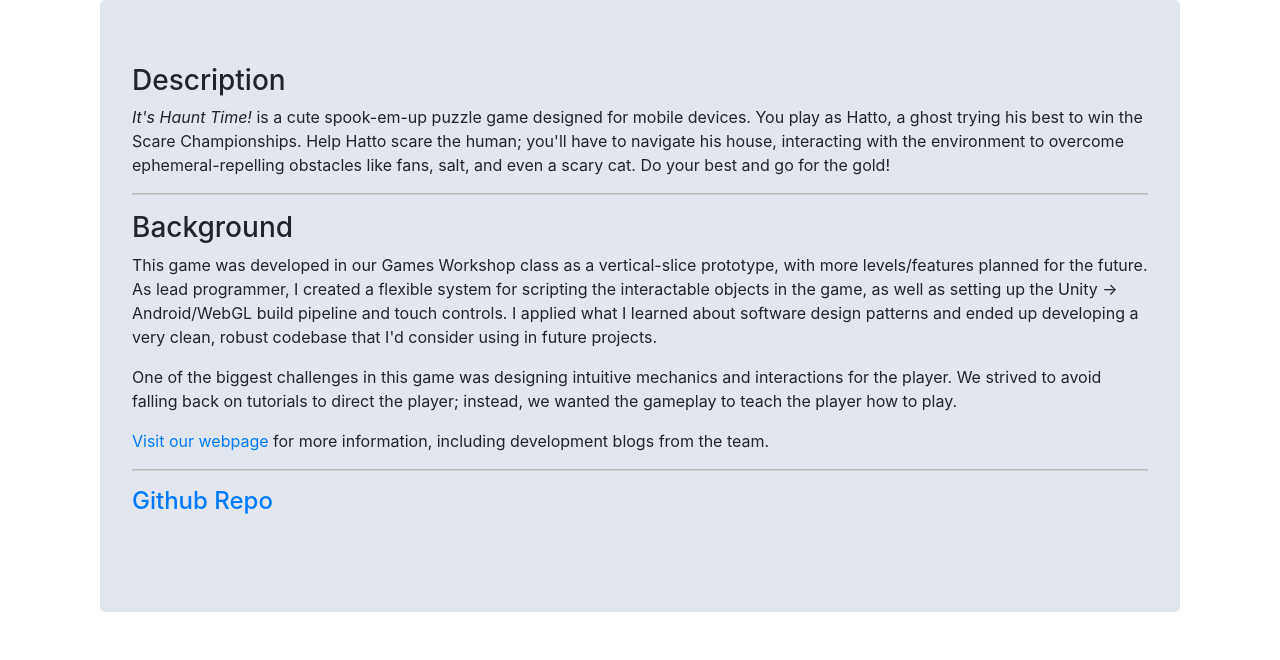
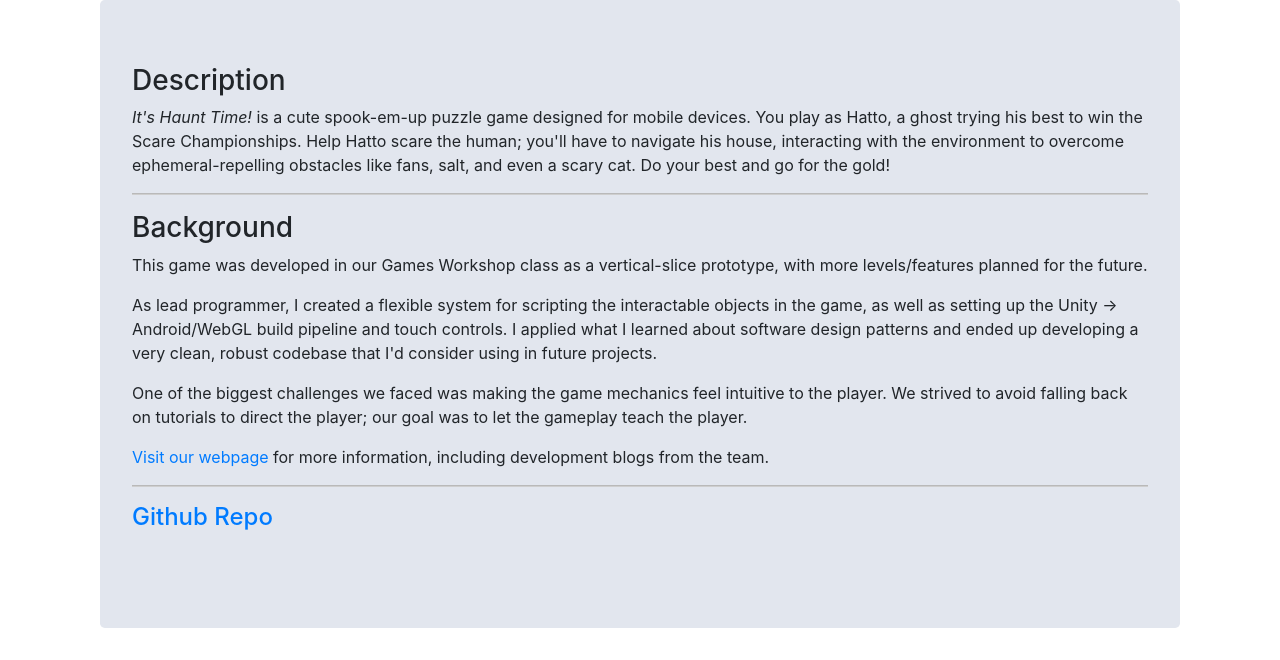
Before and after one commit to dmg9626/dmg9626.github.io, a Jekyll site: the page built from games/its-haunt-time.md, in a window 1280 px wide and 900 px high, scrolled down 1174 px, cut to the strip 240-900 px from the top of the window. Built offline with Jekyll 4.4.1, drawn with Linux system fonts in a browser that asks for light colours; nearby versions of some CDN libraries; library files that are not in the unit come from our copies.

Commit message:
restructured Background section in its haunt time's game page

```diff
--- a/games/its-haunt-time.md
+++ b/games/its-haunt-time.md
@@ -11,9 +11,11 @@ playable: true
 <hr>
 
 <h3>Background</h3>
-<p>This game was developed in our Games Workshop class as a vertical-slice prototype, with more levels/features planned for the future. As lead programmer, I created a flexible system for scripting the interactable objects in the game, as well as setting up the Unity -> Android/WebGL build pipeline and touch controls. I applied what I learned about software design patterns and ended up developing a very clean, robust codebase that I'd consider using in future projects.</p>
+<p>This game was developed in our Games Workshop class as a vertical-slice prototype, with more levels/features planned for the future.</p>
 
-<p>One of the biggest challenges in this game was designing intuitive mechanics and interactions for the player. We strived to avoid falling back on tutorials to direct the player; instead, we wanted the gameplay to teach the player how to play.</p>
+<p>As lead programmer, I created a flexible system for scripting the interactable objects in the game, as well as setting up the Unity -> Android/WebGL build pipeline and touch controls. I applied what I learned about software design patterns and ended up developing a very clean, robust codebase that I'd consider using in future projects.</p>
+
+<p>One of the biggest challenges we faced was making the game mechanics feel intuitive to the player. We strived to avoid falling back on tutorials to direct the player; our goal was to let the gameplay teach the player.</p>
 
 <p><a href="https://sites.google.com/view/itshaunttime/">Visit our webpage</a> for more information, including development blogs from the team.</p>
 
```
